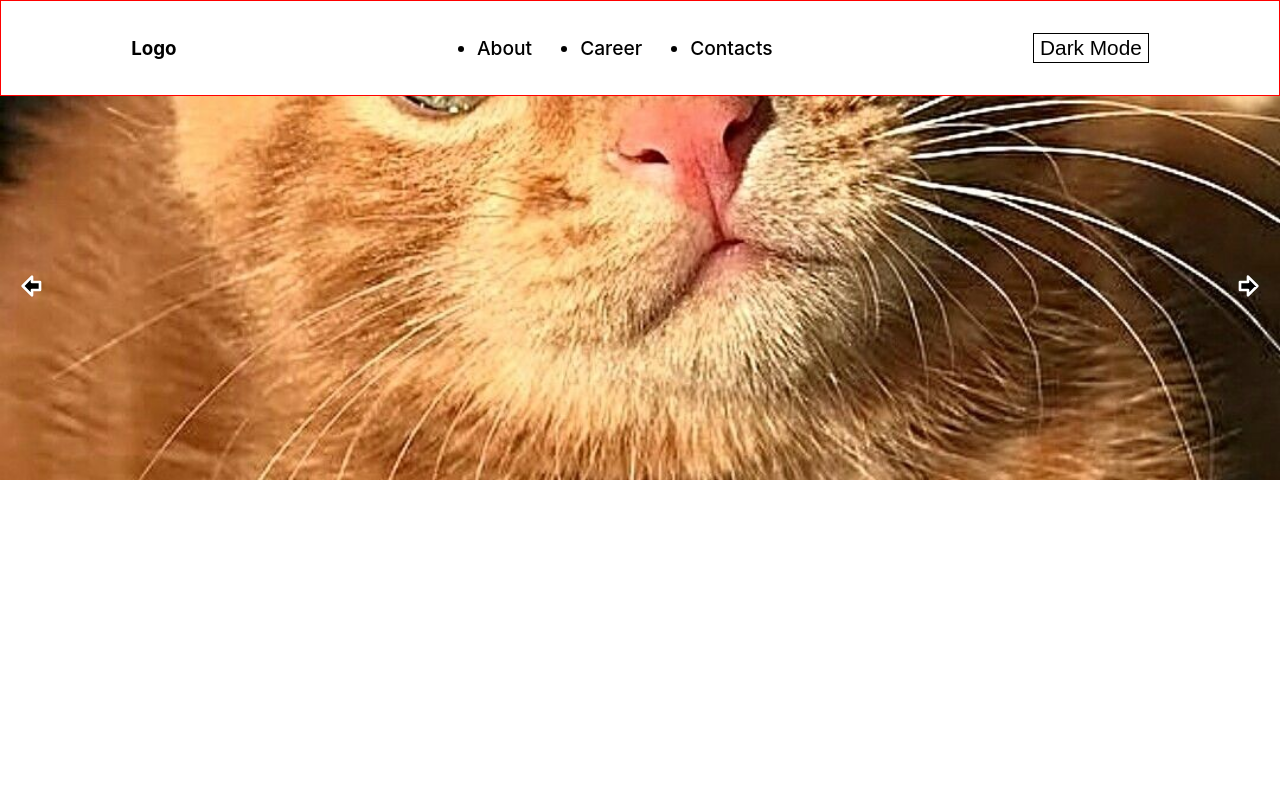
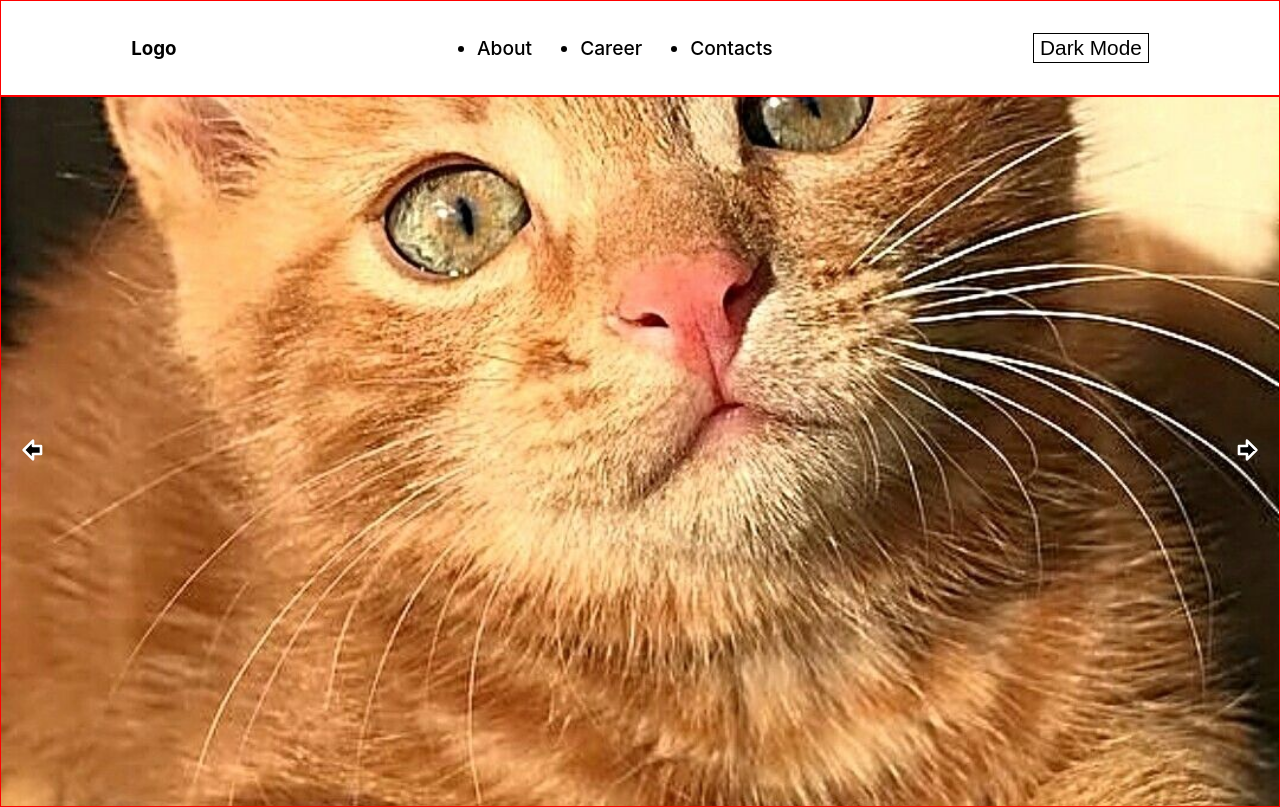
Before and after one commit to antasticAntman/Sliders-and-Carousel, a React (Create React App) app: page / in a window 1280 px wide. Built offline with nearby package versions, Linux system fonts and the light colour scheme.

Commit message:
Put all the images in the dom

```diff
--- a/src/App.js
+++ b/src/App.js
@@ -32,7 +32,11 @@ function App() {
         </div>
       </header>
 
-      <div style = {{width:'100%', aspectRatio: '10/3' , margin:'0 auto'}}>
+      <div style = {{
+        maxWidth:'1300px',
+        width:'100%',
+        aspectRatio:'9/5' ,
+        margin:'0 auto'}}>
         <ImagesSlider catIMAGES={catIMAGES}/>
       </div>
 
--- a/src/components/imagesSlider.jsx
+++ b/src/components/imagesSlider.jsx
@@ -25,10 +25,26 @@ export default function ImagesSlider(props){
     }
 
     return(
-        <div style = {{width:'100%', height:'100%', position:'relative'}} >
-            <img src={props.catIMAGES[imageIndex]} alt ={`cat Images ${imageIndex} `} className="img-slider-div"/>
-            <button onClick={showPrevImage} className="img-slider-btn" style={{left:0}}><ArrowBigLeft/></button>
-            <button onClick={showNextImage} className="img-slider-btn" style={{right:0}}><ArrowBigRight/></button>
+        <div style = {{width:'100%', height:'100%', position:'relative', border:'1px solid red'}} >
+            <div  style={{width:'100%', height:'100%', overflow:'hidden'}}>
+                {props.catIMAGES.map( url => (
+                    <img key = {url} src={url} alt ={`cat Images ${imageIndex} `} className="img-slider-div"/>
+                ))}
+            </div>
+
+            <button
+            onClick={showPrevImage}
+            className="img-slider-btn"
+            style={{left:0}}>
+                <ArrowBigLeft/>
+            </button>
+
+            <button
+            onClick={showNextImage}
+            className="img-slider-btn"
+            style={{right:0}}>
+                <ArrowBigRight/>
+            </button>
         </div>
     )
 }
```
